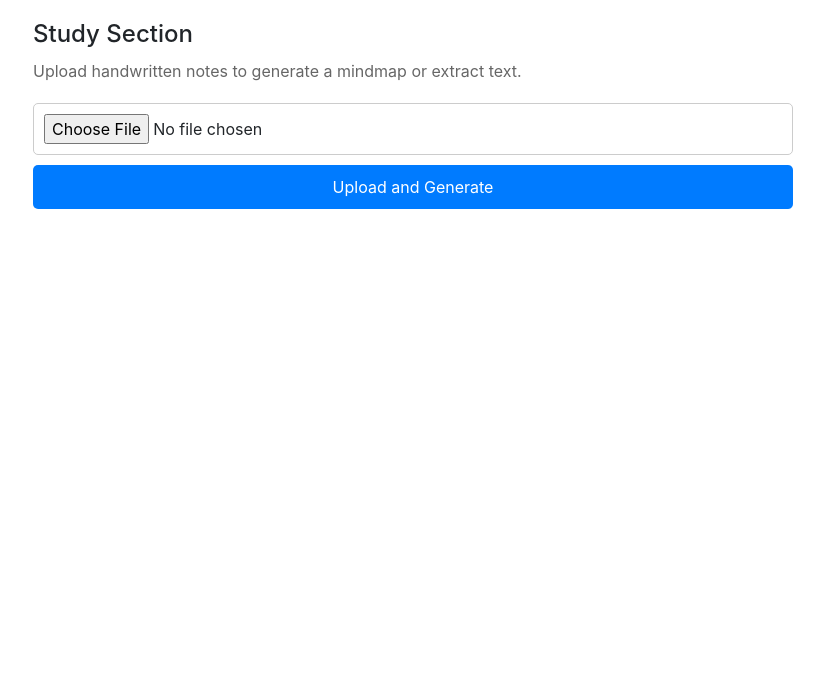
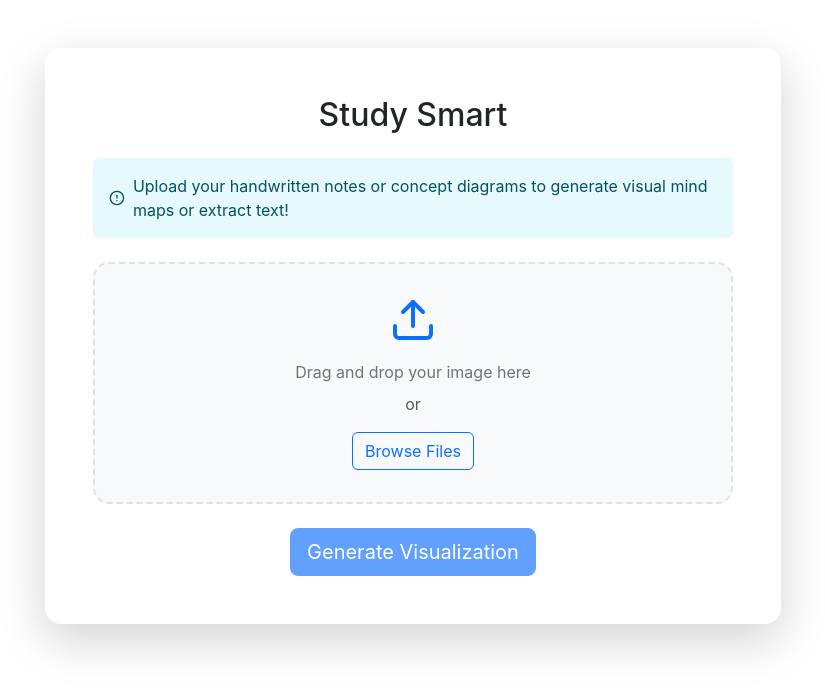
Before and after one commit to vishwajeet075/Note-Manager, a React (Create React App) app: page /study in a window 1280 px wide. Shown: the top 692 px of the page, without its empty margins (227-1052 px from the left). Built offline with nearby package versions, Linux system fonts and the light colour scheme; sample sign-in values are in the browser's storage.

Commit message:
added styling to study section

```diff
--- a/src/components/StudySection.js
+++ b/src/components/StudySection.js
@@ -1,39 +1,80 @@
-// StudySection.js
-import React, { useState } from 'react';
-import axios from 'axios';
+import React, { useState, useRef } from 'react';
+import { AlertCircle, Upload, Image as ImageIcon, FileText } from 'lucide-react';
 import '../css/StudySection.css';
-
-
 
 const StudySection = () => {
   const [image, setImage] = useState(null);
+  const [preview, setPreview] = useState(null);
   const [loading, setLoading] = useState(false);
-  const [result, setResult] = useState(""); // Ensure it's a string
+  const [resultImage, setResultImage] = useState(null);
+  const [extractedText, setExtractedText] = useState(null);
+  const [dragActive, setDragActive] = useState(false);
+  const fileInputRef = useRef(null);
+
+  const handleDrag = (e) => {
+    e.preventDefault();
+    e.stopPropagation();
+    if (e.type === "dragenter" || e.type === "dragover") {
+      setDragActive(true);
+    } else if (e.type === "dragleave") {
+      setDragActive(false);
+    }
+  };
+
+  const handleDrop = (e) => {
+    e.preventDefault();
+    e.stopPropagation();
+    setDragActive(false);
+
+    if (e.dataTransfer.files && e.dataTransfer.files[0]) {
+      handleFiles(e.dataTransfer.files[0]);
+    }
+  };
+
+  const handleFiles = (file) => {
+    if (file && file.type.startsWith('image/')) {
+      setImage(file);
+      const reader = new FileReader();
+      reader.onloadend = () => {
+        setPreview(reader.result);
+      };
+      reader.readAsDataURL(file);
+    } else {
+      alert('Please upload an image file');
+    }
+  };
 
   const handleImageUpload = async (e) => {
     e.preventDefault();
-    if (!image) return;
+    if (!image) {
+      alert('Please select an image first');
+      return;
+    }
 
     setLoading(true);
     const formData = new FormData();
     formData.append("image", image);
 
     try {
-      const response = await axios.post("https://note-manager-backend-iuif.onrender.com/study/upload", formData, {
-        headers: {
-          Authorization: `Bearer ${localStorage.getItem("token")}`,
-          "Content-Type": "multipart/form-data",
-        },
+      const response = await fetch("https://note-manager-backend-iuif.onrender.com/study/upload", {
+        method: 'POST',
+        body: formData,
       });
 
-      // Extract text from response object properly
-      if (response.data && typeof response.data === "object") {
-        setResult(response.data.extractedText || "No text extracted.");
+      const contentType = response.headers.get("content-type");
+
+      if (contentType.includes("image")) {
+        const blob = await response.blob();
+        const imageUrl = URL.createObjectURL(blob);
+        setResultImage(imageUrl);
+        setExtractedText(null);
       } else {
-        setResult("Invalid response format from server.");
+        const text = await response.text();
+        setExtractedText(text);
+        setResultImage(null);
       }
     } catch (error) {
-      console.error("Error uploading image:", error);
+      console.error("Error:", error);
       alert("Failed to process image. Please try again.");
     } finally {
       setLoading(false);
@@ -41,28 +82,115 @@ const StudySection = () => {
   };
 
   return (
-    <div className="study-section">
-      <h2>Study Section</h2>
-      <p>Upload handwritten notes to generate a mindmap or extract text.</p>
+    <div className="container py-5">
+      <div className="row justify-content-center">
+        <div className="col-lg-8">
+          <div className="card shadow-lg border-0">
+            <div className="card-body p-5">
+              <h2 className="text-center mb-4">Study Smart</h2>
 
-      <form onSubmit={handleImageUpload}>
+              <div className="alert alert-info d-flex align-items-center" role="alert">
+                <AlertCircle className="me-2" size={20} />
+                <div>
+                  Upload your handwritten notes or concept diagrams to generate visual mind maps or extract text!
+                </div>
+              </div>
+
+              <form onSubmit={handleImageUpload} className="mt-4">
+                <div
+                  className={`upload-area ${dragActive ? 'drag-active' : ''} ${preview ? 'has-preview' : ''}`}
+                  onDragEnter={handleDrag}
+                  onDragLeave={handleDrag}
+                  onDragOver={handleDrag}
+                  onDrop={handleDrop}
+                >
                   <input
+                    ref={fileInputRef}
                     type="file"
+                    className="hidden-input"
                     accept="image/*"
-          onChange={(e) => setImage(e.target.files[0])}
-          required
+                    onChange={(e) => handleFiles(e.target.files[0])}
                   />
-        <button type="submit" disabled={loading}>
-          {loading ? "Processing..." : "Upload and Generate"}
+
+                  {!preview ? (
+                    <div className="upload-prompt">
+                      <Upload size={48} className="mb-3" />
+                      <p className="mb-2">Drag and drop your image here</p>
+                      <p className="text-muted">or</p>
+                      <button
+                        type="button"
+                        className="btn btn-outline-primary"
+                        onClick={() => fileInputRef.current.click()}
+                      >
+                        Browse Files
                       </button>
+                    </div>
+                  ) : (
+                    <div className="preview-container">
+                      <img src={preview} alt="Preview" className="img-preview" />
+                      <button
+                        type="button"
+                        className="btn btn-sm btn-danger remove-btn"
+                        onClick={() => {
+                          setImage(null);
+                          setPreview(null);
+                        }}
+                      >
+                        Remove
+                      </button>
+                    </div>
+                  )}
+                </div>
+
+                <div className="text-center mt-4">
+                  <button
+                    type="submit"
+                    className="btn btn-primary btn-lg"
+                    disabled={loading || !image}
+                  >
+                    {loading ? (
+                      <>
+                        <span className="spinner-border spinner-border-sm me-2" role="status" aria-hidden="true"></span>
+                        Processing...
+                      </>
+                    ) : (
+                      'Generate Visualization'
+                    )}
+                  </button>
+                </div>
               </form>
 
-      {result && (
-        <div className="result-container">
-          <h3>Extracted Text</h3>
-          <p>{result}</p>
+              {(resultImage || extractedText) && (
+                <div className="result-section mt-5">
+                  <h3 className="text-center mb-4">
+                    {resultImage ? (
+                      <><ImageIcon className="me-2" size={24} /> Generated Visualization</>
+                    ) : (
+                      <><FileText className="me-2" size={24} /> Extracted Text</>
+                    )}
+                  </h3>
+
+                  {resultImage && (
+                    <div className="text-center">
+                      <img
+                        src={resultImage}
+                        alt="Visualization"
+                        className="result-image img-fluid rounded shadow"
+                      />
                     </div>
                   )}
+
+                  {extractedText && (
+                    <div className="extracted-text p-4 bg-light rounded">
+                      {extractedText}
+                    </div>
+                  )}
+                </div>
+              )}
+            </div>
+          </div>
+        </div>
+      </div>
     </div>
   );
 };
--- a/src/css/StudySection.css
+++ b/src/css/StudySection.css
@@ -1,52 +1,95 @@
-/* StudySection.css */
-.study-section {
-    padding: 20px;
-    max-width: 800px;
+.upload-area {
+  border: 2px dashed #dee2e6;
+  border-radius: 1rem;
+  padding: 2rem;
+  text-align: center;
+  transition: all 0.3s ease;
+  background-color: #f8f9fa;
+  position: relative;
+  min-height: 200px;
+  display: flex;
+  align-items: center;
+  justify-content: center;
+}
+
+.upload-area.drag-active {
+  border-color: #0d6efd;
+  background-color: rgba(13, 110, 253, 0.05);
+}
+
+.upload-area .hidden-input {
+  display: none;
+}
+
+.upload-prompt {
+  color: #6c757d;
+}
+
+.upload-prompt svg {
+  color: #0d6efd;
+}
+
+.preview-container {
+  width: 100%;
+  position: relative;
+}
+
+.img-preview {
+  max-height: 300px;
+  max-width: 100%;
+  border-radius: 0.5rem;
+  object-fit: contain;
+}
+
+.remove-btn {
+  position: absolute;
+  top: 10px;
+  right: 10px;
+}
+
+.result-image {
+  max-height: 500px;
   margin: 0 auto;
 }
 
-  .study-section h2 {
-    font-size: 24px;
-    margin-bottom: 10px;
+.extracted-text {
+  white-space: pre-wrap;
+  font-family: 'Courier New', Courier, monospace;
+  max-height: 400px;
+  overflow-y: auto;
 }
 
-  .study-section p {
-    font-size: 16px;
-    color: #666;
-    margin-bottom: 20px;
+.alert {
+  background-color: rgba(13, 202, 240, 0.1);
+  border: none;
 }
 
-  .study-section form {
-    display: flex;
-    flex-direction: column;
-    gap: 10px;
+.card {
+  border-radius: 1rem;
 }
 
-  .study-section input[type="file"] {
-    padding: 10px;
-    border: 1px solid #ccc;
-    border-radius: 5px;
+/* Animations */
+@keyframes fadeIn {
+  from { opacity: 0; }
+  to { opacity: 1; }
 }
 
-  .study-section button {
-    padding: 10px;
-    background-color: #007bff;
-    color: white;
-    border: none;
-    border-radius: 5px;
-    cursor: pointer;
+.result-section {
+  animation: fadeIn 0.5s ease-in;
 }
 
-  .study-section button:disabled {
-    background-color: #ccc;
-    cursor: not-allowed;
+/* Responsive adjustments */
+@media (max-width: 768px) {
+  .card-body {
+    padding: 1.5rem !important;
   }
 
-  .result-container {
-    margin-top: 20px;
+  .upload-area {
+    padding: 1rem;
+    min-height: 150px;
   }
 
-  .result-container img {
-    max-width: 100%;
-    border-radius: 5px;
+  .img-preview {
+    max-height: 200px;
   }
+}
```
Lines whose indentation alone changed are shown as unchanged.
